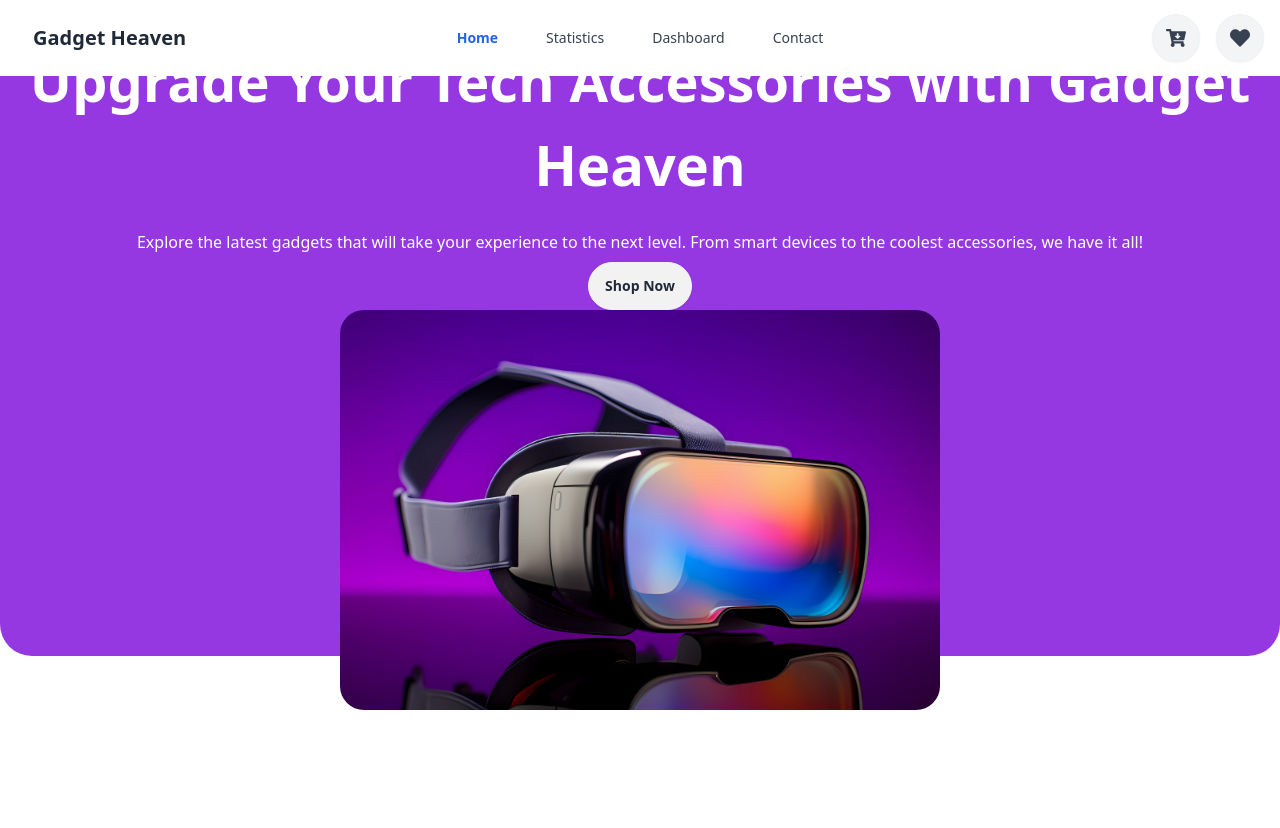
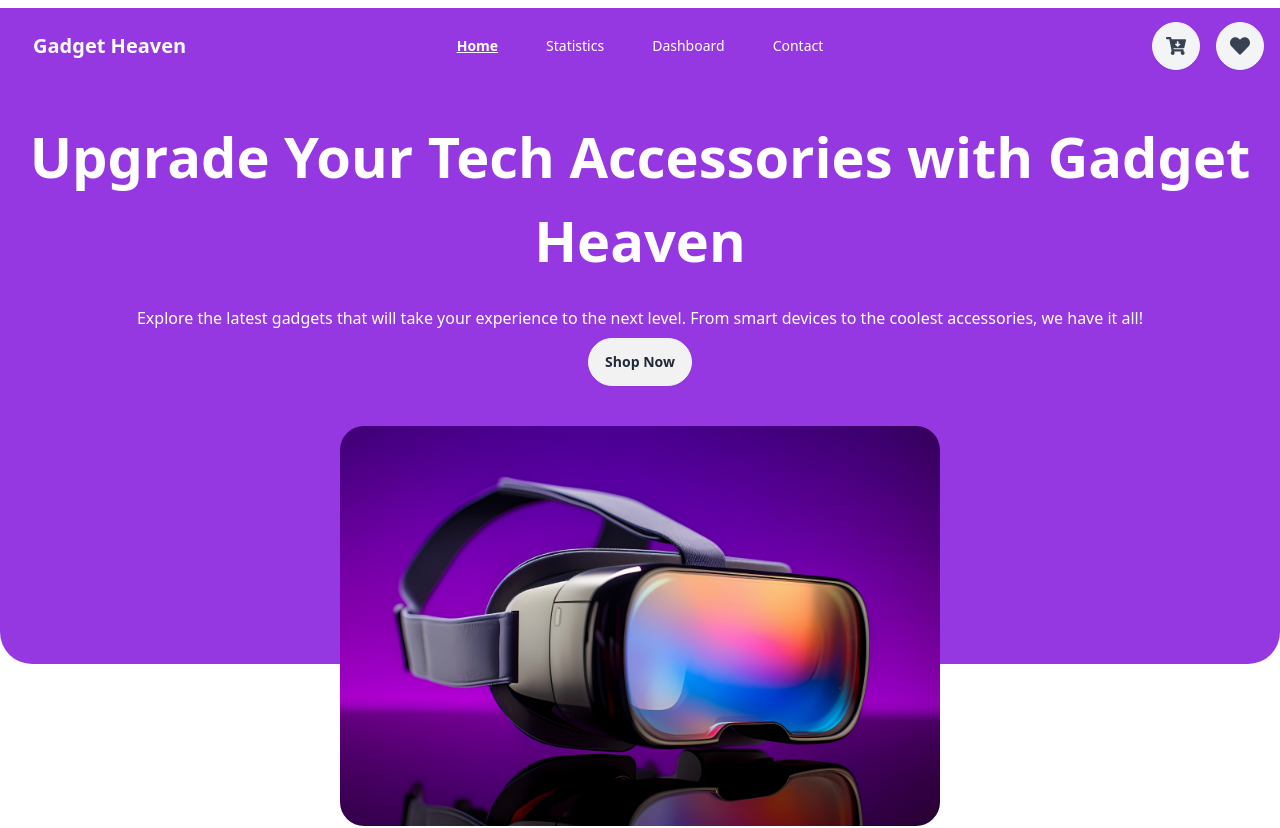
Before and after one commit to programming-hero-web-course-4/b10a8-gadget-heaven-asimdhali, a React (Vite) app: page / in a window 1280 px wide. Shown: the top 828 px of the page. Built offline with nearby package versions, Linux system fonts and the light colour scheme.

Commit message:
active button activity fixed

```diff
--- a/index.html
+++ b/index.html
@@ -2,9 +2,9 @@
 <html lang="en" data-theme="light">
   <head>
     <meta charset="UTF-8" />
-    <link rel="icon" type="image/svg+xml" href="/vite.svg" />
+    <link rel="icon" type="image/svg+xml" href="./src/assets/favicon-16x16.png" />
     <meta name="viewport" content="width=device-width, initial-scale=1.0" />
-    <title>Vite + React</title>
+    <title>Home | Gadget Heaven</title>
   </head>
   <body>
     <div id="root"></div>
--- /dev/null
+++ b/src/components/ErrorPage/ErrorPage.jsx
@@ -0,0 +1,29 @@
+import React from "react";
+import { Link } from "react-router-dom";
+import errorImage from "../../assets/error.png"; // Replace this with your actual error image path.
+
+const ErrorPage = () => {
+  return (
+    <div className="flex items-center justify-center min-h-screen bg-gray-100">
+      <div className="text-center">
+        <img
+          src={errorImage}
+          alt="Error"
+          className="w-[200px] mx-auto mb-8"
+        />
+        <h1 className="text-6xl font-bold text-gray-800 mb-4">404</h1>
+        <p className="text-xl text-gray-600 mb-6">
+          Oops! The page you're looking for doesn't exist.
+        </p>
+        <Link
+          to="/"
+          className="px-6 py-3 text-white bg-blue-600 rounded-md shadow hover:bg-blue-700 transition-colors"
+        >
+          Back to Home
+        </Link>
+      </div>
+    </div>
+  );
+};
+
+export default ErrorPage;
--- a/src/components/Home/Home.jsx
+++ b/src/components/Home/Home.jsx
@@ -39,7 +39,7 @@ const Home = () => {
 
   return (
     <div className="container mx-auto">
-      <div className="bg-[#9538E2] mb-[330px] text-white flex flex-col justify-center items-center text-center py-4 h-[580px] rounded-b-[32px] relative">
+      <div className="bg-[#9538E2] mb-[200px] text-white flex flex-col justify-center items-center text-center py-4 h-[580px] rounded-b-[32px] relative pt-[12rem]">
         <h2 className="text-[56px] font-bold my-4 px-5">
           Upgrade Your Tech Accessories with Gadget Heaven
         </h2>
@@ -52,7 +52,7 @@ const Home = () => {
           <img
             src={banner}
             alt="Banner"
-            className="rounded-3xl w-[600px] h-[400px]"
+            className="rounded-3xl w-[600px] h-[400px] mt-10"
           />
         </div>
       </div>
--- a/src/components/Navbar/Navbar.jsx
+++ b/src/components/Navbar/Navbar.jsx
@@ -10,9 +10,12 @@ const Navbar = () => {
 
   // Check the current route to highlight active links
   const isActive = (path) => location.pathname === path;
+  const isHomePage = location.pathname === "/";
 
   return (
-    <div className="navbar bg-white shadow-lg container mx-auto px-4 py-3">
+    <div className={`navbar shadow-lg container mx-auto px-4 py-3 mt-2  ${
+        isHomePage ? "bg-[#9538E2] text-white" : "bg-base-100"
+      }`}>
       {/* Navbar Start */}
       <div className="navbar-start">
         <div className="dropdown">
@@ -39,7 +42,7 @@ const Navbar = () => {
             <li>
               <Link
                 to="/"
-                className={isActive("/") ? "font-bold text-blue-600" : ""}
+                className={isActive("/") ? "font-bold " : ""}
               >
                 Home
               </Link>
@@ -67,12 +70,12 @@ const Navbar = () => {
 
       {/* Navbar Center */}
       <div className="navbar-center hidden lg:flex">
-        <ul className="menu menu-horizontal px-1 gap-4 text-gray-700">
+        <ul className="menu menu-horizontal px-1 gap-4 ">
           <li>
             <Link
               to="/"
-              className={`hover:text-blue-600 ${
-                isActive("/") ? "text-blue-600 font-bold" : ""
+              className={`hover:text-blue-600  ${
+                isActive("/") ? "underline font-bold text-white" : ""
               }`}
             >
               Home
@@ -82,7 +85,7 @@ const Navbar = () => {
             <Link
               to="/statistics"
               className={`hover:text-blue-600 ${
-                isActive("/statistics") ? "text-blue-600 font-bold" : ""
+                isActive("/statistics") ? "text-blue-600 underline font-bold" : ""
               }`}
             >
               Statistics
@@ -92,7 +95,7 @@ const Navbar = () => {
             <Link
               to="/dashboard"
               className={`hover:text-blue-600 ${
-                isActive("/dashboard") ? "text-blue-600 font-bold" : ""
+                isActive("/dashboard") ? "text-blue-600 underline font-bold" : ""
               }`}
             >
               Dashboard
@@ -102,7 +105,7 @@ const Navbar = () => {
             <Link
               to="/contact"
               className={`hover:text-blue-600 ${
-                isActive("/contact") ? "text-blue-600 font-bold" : ""
+                isActive("/contact") ? "text-blue-600 underline font-bold" : ""
               }`}
             >
               Contact
--- a/src/main.jsx
+++ b/src/main.jsx
@@ -11,12 +11,13 @@ import Dashboard from './components/Dashboard/Dashboard.jsx';
 import Details from './components/Details/Details.jsx';
 import Statistics from './components/Statistics/Statistics.jsx';
 import Contact from './components/Contact/Contact.jsx';
+import ErrorPage from './components/ErrorPage/ErrorPage.jsx';
 
 const router = createBrowserRouter([
   {
     path: "/",
     element: <Root></Root>,
-    errorElement: <div>url sothik kore lekh mama 404</div>,
+    errorElement: <ErrorPage></ErrorPage>,
     children: [
       {
         path: '/',
```
Also changed, not shown: src/assets/error.png (added).
